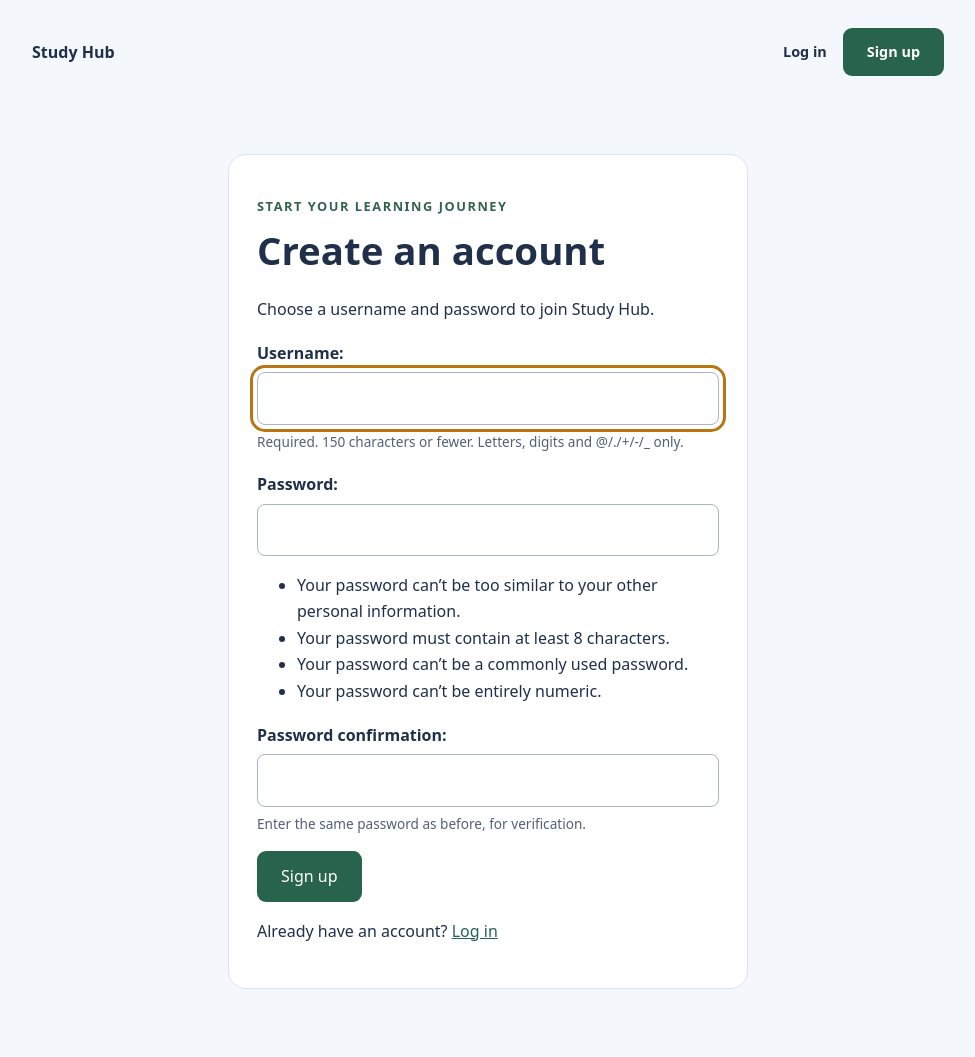
After one commit to nmg999/solarsystem, a Django app: page /signup/ in a window 1280 px wide. The commit adds this page. Shown: the whole page, without its empty margins (152-1127 px from the left). Run offline with Django 5.2, Linux system fonts and the light colour scheme.

Commit message:
Add Study Hub signup login and logout flows

```diff
--- a/learning/templates/learning/base.html
+++ b/learning/templates/learning/base.html
@@ -20,10 +20,34 @@
     a:focus-visible { outline: 3px solid #b97512; outline-offset: 5px; }
     .button:hover { background: #194b39; }
     .soon { color: #64748b; font-size: .9rem; }
+    header { display: flex; justify-content: space-between; align-items: center; gap: 16px; flex-wrap: wrap; }
+    .account-nav { display: flex; align-items: center; gap: 16px; flex-wrap: wrap; font-size: .9rem; }
+    .account-nav form { margin: 0; }
+    button.button { font: inherit; border: 0; cursor: pointer; }
+    .account-nav a.button { color: white; }
+    button:focus-visible, input:focus-visible { outline: 3px solid #b97512; outline-offset: 4px; }
+    .auth-card { max-width: 520px; margin: 0 auto 40px; }
+    .auth-card h1 { font-size: 2.4rem; }
+    .auth-card label { display: block; font-weight: 650; margin: 18px 0 6px; }
+    .auth-card input { width: 100%; padding: 12px; border: 1px solid #a8b6c8; border-radius: 8px; font: inherit; }
+    .auth-card .helptext { display: block; font-size: .85rem; color: #526078; margin-top: 6px; }
+    .auth-card .errorlist { color: #9c2632; padding-left: 20px; }
+    .auth-card a { color: #27634d; }
   </style>
 </head>
 <body>
-  <header><a href="{% url 'learning:home' %}">Study Hub</a></header>
+  <header>
+    <a href="{% url 'learning:home' %}">Study Hub</a>
+    <nav class="account-nav" aria-label="Account">
+      {% if user.is_authenticated %}
+        <span>Hi, {{ user.username }}</span>
+        <form method="post" action="{% url 'learning:logout' %}">{% csrf_token %}<button class="button" type="submit">Log out</button></form>
+      {% else %}
+        <a href="{% url 'learning:login' %}">Log in</a>
+        <a class="button" href="{% url 'learning:signup' %}">Sign up</a>
+      {% endif %}
+    </nav>
+  </header>
   <main>{% block content %}{% endblock %}</main>
 </body>
 </html>
--- /dev/null
+++ b/learning/templates/learning/signup.html
@@ -0,0 +1,15 @@
+{% extends 'learning/base.html' %}
+{% block title %}Sign up | Study Hub{% endblock %}
+{% block content %}
+<section class="card auth-card" aria-labelledby="signup-heading">
+  <p class="eyebrow">Start your learning journey</p>
+  <h1 id="signup-heading">Create an account</h1>
+  <p>Choose a username and password to join Study Hub.</p>
+  <form method="post">
+    {% csrf_token %}
+    {{ form.as_p }}
+    <button class="button" type="submit">Sign up</button>
+  </form>
+  <p>Already have an account? <a href="{% url 'learning:login' %}">Log in</a></p>
+</section>
+{% endblock %}
--- a/learning/urls.py
+++ b/learning/urls.py
@@ -1,4 +1,5 @@
 from django.urls import path
+from django.contrib.auth import views as auth_views
 
 from . import views
 
@@ -6,6 +7,13 @@ app_name = 'learning'
 
 urlpatterns = [
     path('', views.home, name='home'),
+    path('signup/', views.signup, name='signup'),
+    path('login/', auth_views.LoginView.as_view(
+        template_name='learning/login.html',
+        next_page='learning:home',
+        redirect_authenticated_user=True,
+    ), name='login'),
+    path('logout/', auth_views.LogoutView.as_view(next_page='learning:home'), name='logout'),
     path('science/', views.science, name='science'),
     path('django/', views.django_study, name='django_study'),
     path('science/solar-system/', views.solar_system, name='solar_system'),
--- a/learning/views.py
+++ b/learning/views.py
@@ -1,10 +1,25 @@
 from django.conf import settings
 from django.http import FileResponse
-from django.shortcuts import render
+from django.contrib.auth import login
+from django.contrib.auth.forms import UserCreationForm
+from django.shortcuts import redirect, render
+from django.views.decorators.http import require_http_methods
 
 
 def home(request):
     return render(request, 'learning/home.html')
+
+
+@require_http_methods(['GET', 'POST'])
+def signup(request):
+    if request.user.is_authenticated:
+        return redirect('learning:home')
+    form = UserCreationForm(request.POST if request.method == 'POST' else None)
+    if request.method == 'POST' and form.is_valid():
+        user = form.save()
+        login(request, user)
+        return redirect('learning:home')
+    return render(request, 'learning/signup.html', {'form': form})
 
 
 def science(request):
```
Also changed, not shown: learning/templates/learning/login.html (added, +16 -0 lines), learning/tests.py (+53 -1 lines).
